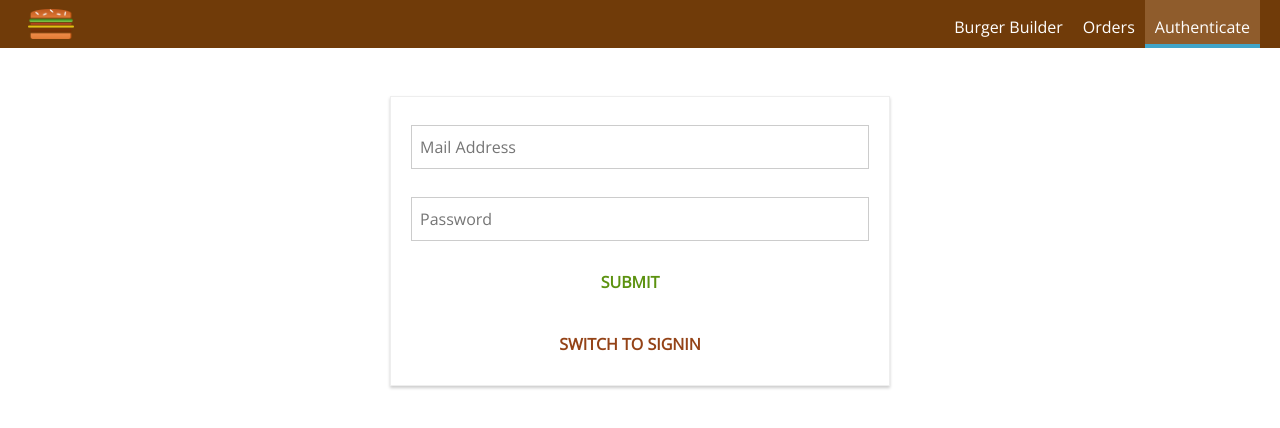
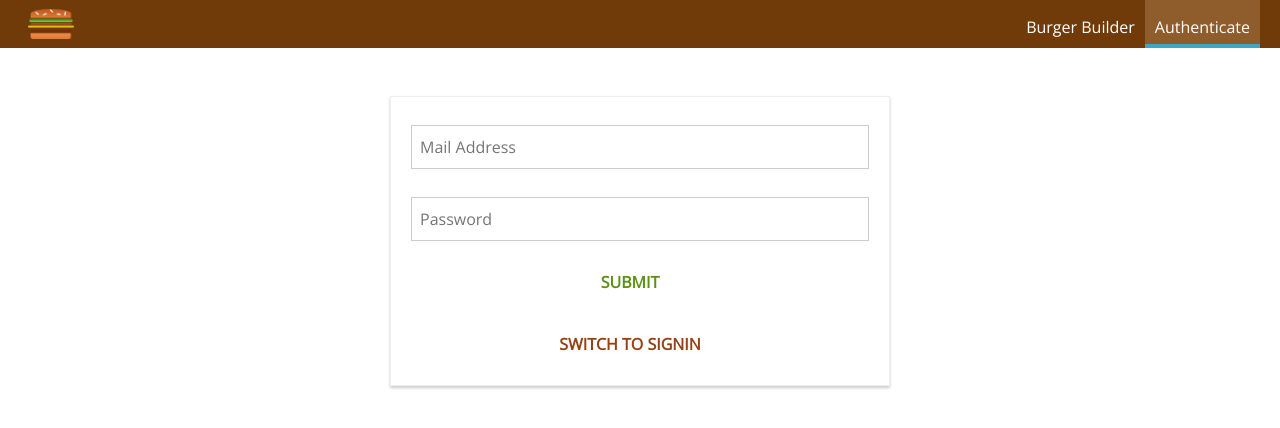
Before and after one commit to Avensky/Burger-Builder, a React app: page /auth in a window 1280 px wide. Shown: the top 428 px of the page. Built offline with nearby package versions, Linux system fonts and the light colour scheme.

Commit message:
app now updates the navigation bar based on authentication

```diff
--- a/src/components/Layout/Layout.jsx
+++ b/src/components/Layout/Layout.jsx
@@ -1,4 +1,5 @@
 import React, { Component } from 'react';
+import { connect } from 'react-redux';
 import Auxiliary from '../../hoc/Auxiliary';
 import classes from './Layout.module.css';
 import Toolbar from '../Navigation/Toolbar/Toolbar';
@@ -22,8 +23,13 @@ class Layout extends Component {
     render () {
         return (
             <Auxiliary>
-                <Toolbar drawerToggleClicked={this.sideDrawerToogleHandler} />
-                <SideDrawer open={this.state.showSideDrawer} closed={this.sideDrawerClosedHandler} />
+                <Toolbar
+                    isAuth={this.props.isAuthenticated}
+                    drawerToggleClicked={this.sideDrawerToggleHandler} />
+                <SideDrawer
+                    isAuth={this.props.isAuthenticated}
+                    open={this.state.showSideDrawer}
+                    closed={this.sideDrawerClosedHandler} />
                 <main className={classes.Content}>
                     {this.props.children}
                 </main>
@@ -32,4 +38,10 @@ class Layout extends Component {
     }
 }
 
-export default Layout;
+const mapStateToProps = state => {
+    return {
+        isAuthenticated: state.auth.token !== null
+    };
+};
+
+export default connect( mapStateToProps )( Layout );
--- a/src/components/Navigation/NavigationItems/NavigationItems.jsx
+++ b/src/components/Navigation/NavigationItems/NavigationItems.jsx
@@ -3,11 +3,13 @@ import classes from './NavigationItems.module.css';
 import NavigationItem from './NavigationItem/NavigationItem';
 
 
-const navigationItems = () => (
+const navigationItems = ( props ) => (
     <ul className={classes.NavigationItems}>
         <NavigationItem link="/" exact>Burger Builder</NavigationItem>
-        <NavigationItem link="/orders">Orders</NavigationItem>
-        <NavigationItem link="/auth">Authenticate</NavigationItem>
+        {props.isAuthenticated ? <NavigationItem link="/orders">Orders</NavigationItem> : null}
+        {!props.isAuthenticated
+            ? <NavigationItem link="/auth">Authenticate</NavigationItem>
+            : <NavigationItem link="/logout">Logout</NavigationItem>}
     </ul>
 )
 
--- a/src/components/Navigation/SideDrawer/SideDrawer.jsx
+++ b/src/components/Navigation/SideDrawer/SideDrawer.jsx
@@ -16,7 +16,7 @@ const sideDrawer = (props) => {
         <div className={attachedClasses.join(' ')}>
             <Logo height="11%" />
             <nav>
-                <NavigationItems />
+                <NavigationItems isAuthenticated={props.isAuth}/>
             </nav>
 
         </div>
--- a/src/components/Navigation/Toolbar/Toolbar.jsx
+++ b/src/components/Navigation/Toolbar/Toolbar.jsx
@@ -9,7 +9,7 @@ const toolbar = (props) => (
         <DrawerToggle clicked={props.drawerToggleClicked}/>
         <Logo height="95%" />
         <nav className={classes.DesktopOnly}>
-            <NavigationItems />
+            <NavigationItems isAuthenticated={props.isAuth}/>
         </nav>
     </header>
 );
```
